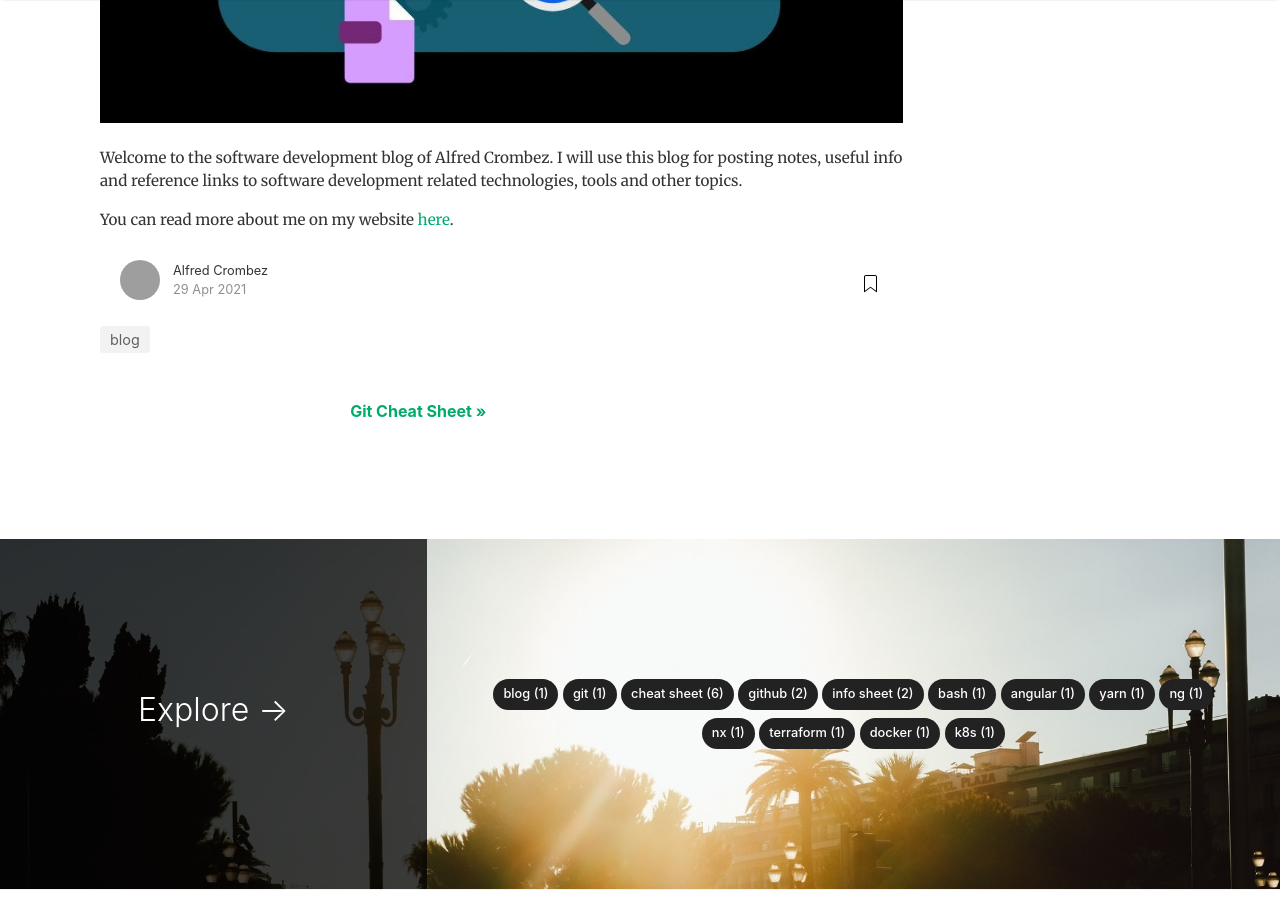
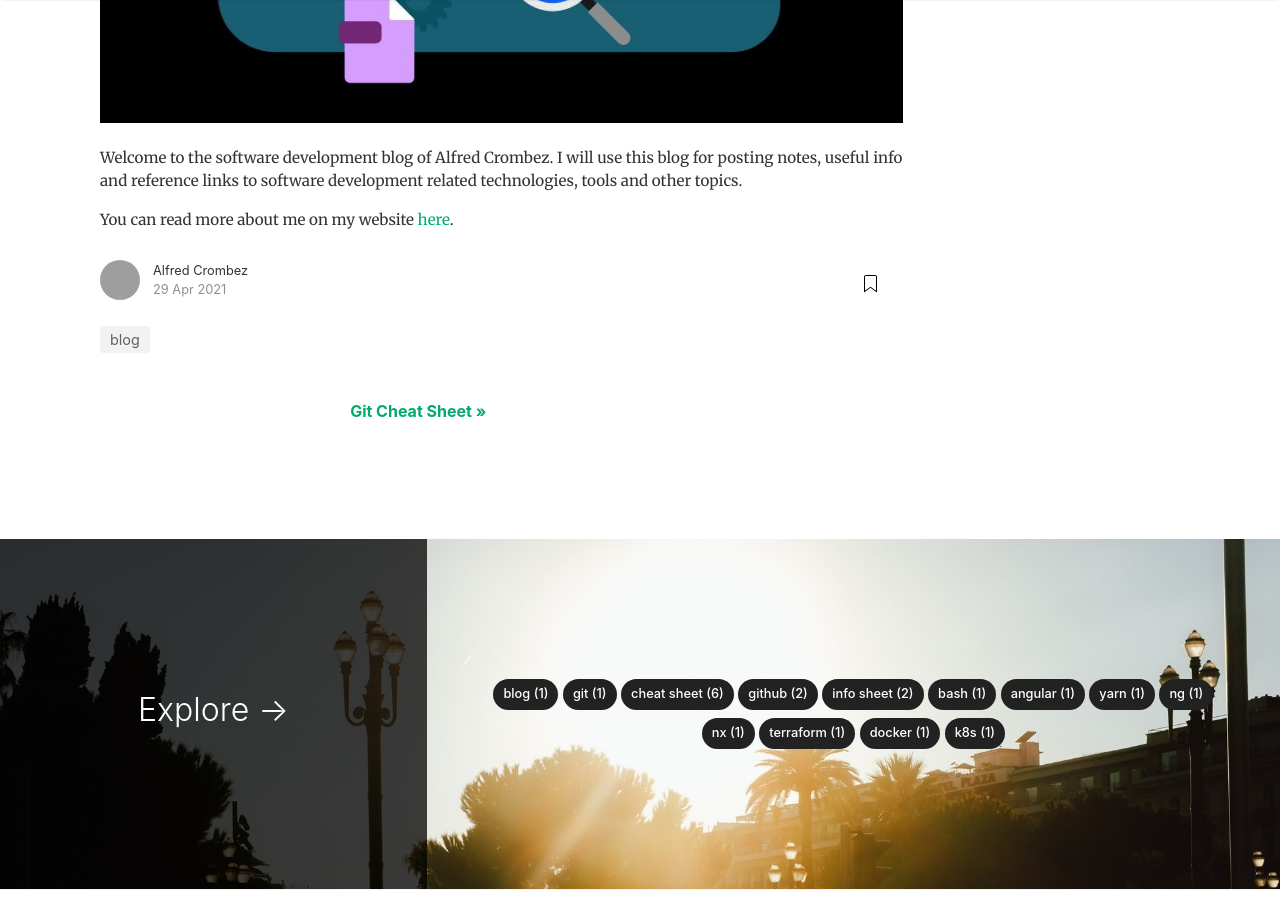
Before and after one commit to goalfred-dev/goalfred-dev.github.io, a Jekyll site: the page built from _posts/2021-04-29-welcome.md, in a window 1280 px wide and 900 px high, scrolled down 615 px. Built offline with Jekyll 4.4.1, drawn with Linux system fonts in a browser that asks for light colours; nearby versions of some CDN libraries; comment, search, counter and statistics services are not loaded; grey boxes are pictures that could not be loaded.

Commit message:
try removing left padding

```diff
--- a/_layouts/post.html
+++ b/_layouts/post.html
@@ -88,7 +88,7 @@ post_class: post-template
       </div>
       {% endif %}
 
-      <div class="card-footer b-0 bg-white mt-auto">
+      <div class="card-footer b-0 pl-0 bg-white mt-auto">
         <div class="wrapfooter">
           {% if page.author %}
           <span class="meta-footer-thumb">
```
